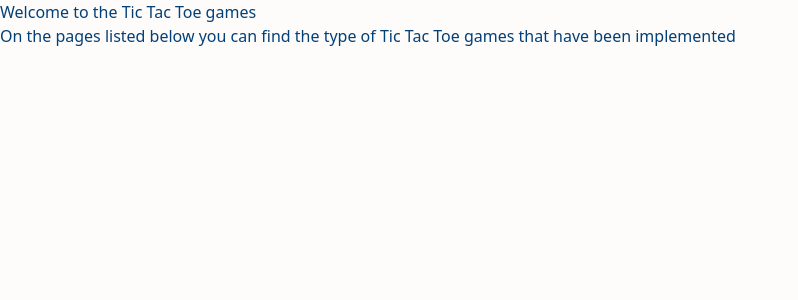
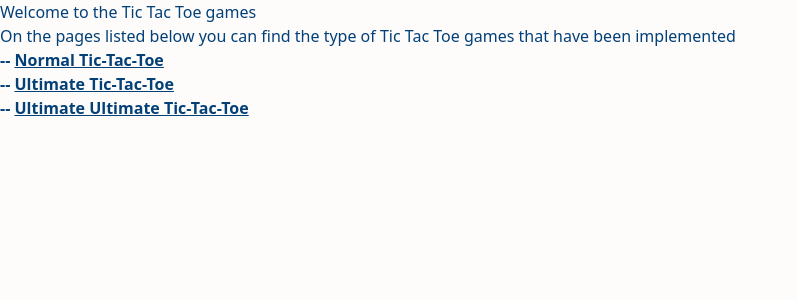
Before and after one commit to RawPanda19/Wine-Drinkers-WebApp, a SvelteKit app: page /tictactoe in a window 1280 px wide. Shown: the top 300 px of the page, without its empty margins (0-798 px from the left). Built offline with nearby package versions, Linux system fonts and the light colour scheme.

Commit message:
feat(styling): Added links from the tictactoe page to the specific games

```diff
--- a/src/routes/tictactoe/+page.svelte
+++ b/src/routes/tictactoe/+page.svelte
@@ -3,3 +3,8 @@
 
 
 <!--TODO: List the other pages-->
+<ul class="font-bold">
+    <li> -- <a href="/tictactoe/normal" class="cursor-pointer underline">Normal Tic-Tac-Toe</a></li>
+    <li> -- <a href="/tictactoe/ultimate" class="cursor-pointer underline">Ultimate Tic-Tac-Toe</a></li>
+    <li> -- <a href="/tictactoe/double-ult" class="cursor-pointer underline">Ultimate Ultimate Tic-Tac-Toe</a></li>
+</ul>
--- a/tailwind.config.js
+++ b/tailwind.config.js
@@ -8,7 +8,10 @@ export default {
             'lightblue': '#1282A2',
             'blue': '#034078',
             'blue-er': '#001F54',
-            'darkblue': '#0A1128'
+            'darkblue': '#0A1128',
+            'player_red': '#FF333C',
+            'player_blue': '#1EA7E3',
+            'line': '#8B9AAE'
         }
     },
     plugins: []
```
